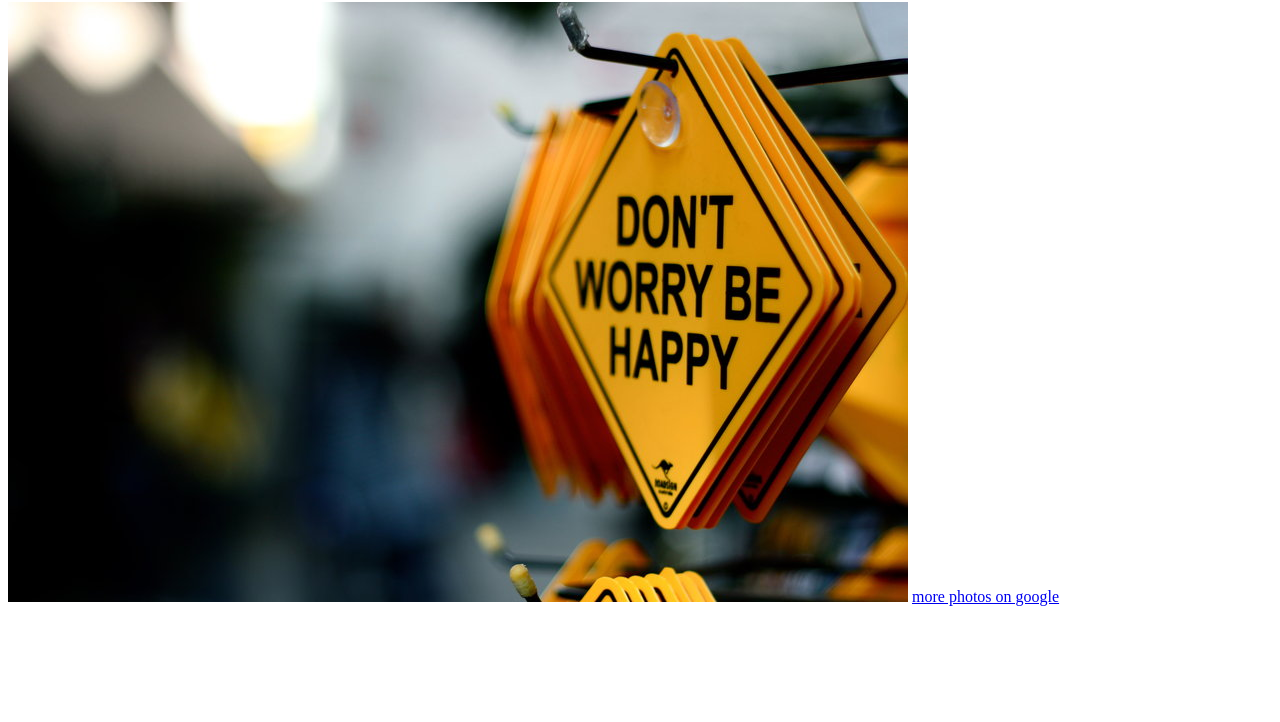
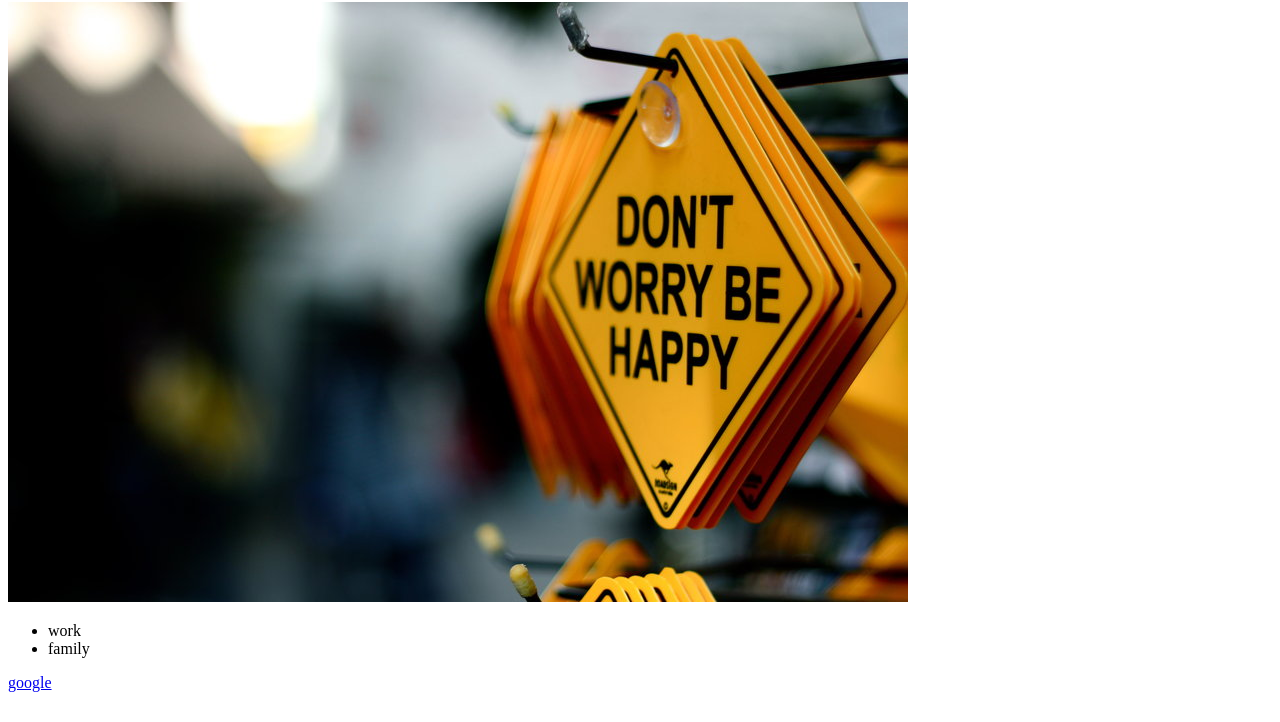
Before and after one commit to SerhiiBodnar/html-lending, a plain HTML site: page index.html in a window 1280 px wide. Shown: the part 78-800 px from the top of the page. Drawn offline with Linux system fonts and the light colour scheme.

Commit message:
list added and link moved

```diff
--- a/index.html
+++ b/index.html
@@ -1,5 +1,6 @@
 <!DOCTYPE html>
 <html lang="en">
+
 <head>
     <meta charset="UTF-8">
     <meta http-equiv="X-UA-Compatible" content="IE=edge">
@@ -7,17 +8,23 @@
     <title>Document</title>
     <link rel="shortcut icon" href="https://placekitten.com/96/139" type="image/x-icon">
 </head>
+
 <body>
     <header>
         <h1>Hi! My name is Serhii:)</h1>
         <img src="img/happy.jpg" alt="happy">
-        <a href="https://www.google.com.ua/?&bih=969&biw=1365&hl=en">more photos on google</a>
     </header>
     <main>
-
+        <ul>
+            <li>work</li>
+            <li>family</li>
+        </ul>
+        <p><a href="https://www.google.com.ua/?&bih=969&biw=1365&hl=en">google</a>
+        </p>
     </main>
     <footer>
 
     </footer>
 </body>
+
 </html>
```
